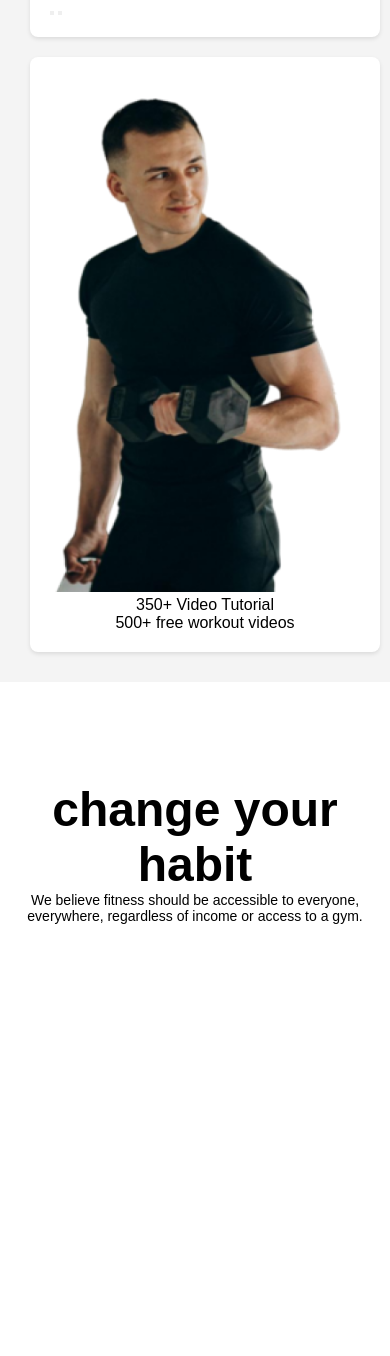
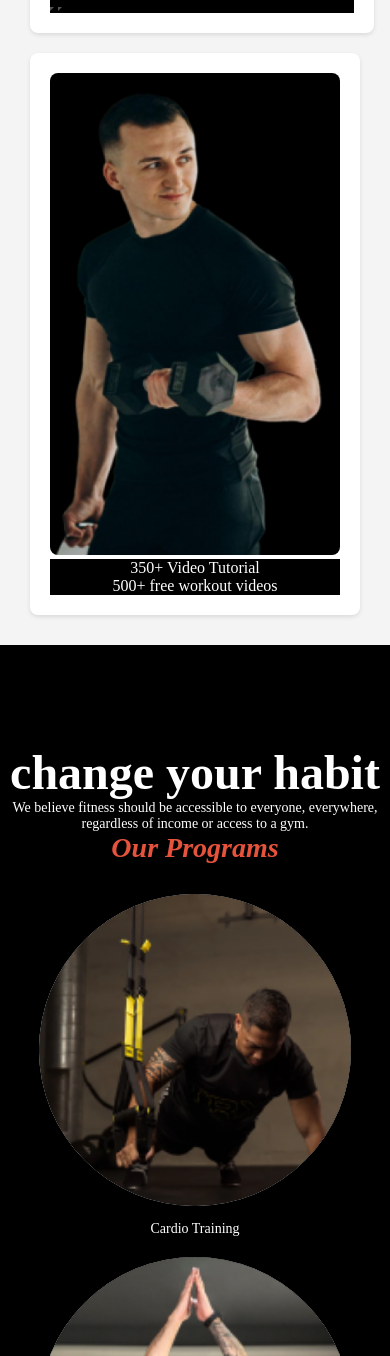
Before and after one commit to noman1709012/baje, a plain HTML site: page index.html in a window 390 px wide. Shown: the part 644-2000 px from the top of the page. Before the commit the page ends 1568 px from the top, so only its background shows below. Drawn offline with Linux system fonts and the light colour scheme; a web font is replaced by a local one.

Commit message:
last crap

```diff
--- a/index.html
+++ b/index.html
@@ -25,23 +25,54 @@
     </section>
    <div class="banner">
         <div class="card text-card">
-            <h1 style="font-size:900;font-size:78px">Get body in <span class="shape">shape</span> & stay healthy</h1>
-            <p style="font-size:16px;font-weight:400;">A huge selection of health and fitness content, healthy recipes and transformation stories to help you get fit and stay fit!</p>
+            <h1 style="font-size:900;font-size:78px;color:white;">Get body in <span class="shape">shape</span> & stay healthy</h1>
+            <p style="font-size:16px;font-weight:400;color:white;">A huge selection of health and fitness content, healthy recipes and transformation stories to help you get fit and stay fit!</p>
             <div><button></button>
                 <button></button></div>
         </div>
         <div class="card image-card">
             <img src="images/Images 2.png" alt="Description of image">
             <div>
-            <p class="overlay one">350+ Video Tutorial</p>
-            <p class="overlay two">500+ free workout videos</p>
+            <p class="overlay one" style="color:white;">350+ Video Tutorial</p>
+            <p class="overlay two" style="color:white">500+ free workout videos</p>
         </div>
         </div>
     </div>
     <div class="main">
-        <h1 style="text-align:center;margin-top:100px;font-weight: 900;font-size:48px;">change your habit</h1>
-        <p style="text-align:center;font-weight:400;font-size:14px;">We believe fitness should be accessible to everyone, everywhere, regardless of income or access to a gym.</p>
+        <h1 style="text-align:center;margin-top:100px;font-weight: 900;font-size:48px;color:white;">change your habit</h1>
+        <p style="text-align:center;font-weight:400;font-size:14px;color:white;">We believe fitness should be accessible to everyone, everywhere, regardless of income or access to a gym.</p>
     </div>
+    <section>
+        <div class="content-wrapper">
+            <h1 class="section-title" style="text-align: center;">Our Programs</h1>
+            <div class="image-grid">
+                <div class="image-item">
+                    <div class="circle-image">
+                        <img src="images/image 3.png" alt="Image 1">
+                    </div>
+                    <p class="image-description" style="color:white;">Cardio Training</p>
+                </div>
+                <div class="image-item">
+                    <div class="circle-image">
+                        <img src="images/image 2.png" alt="Image 2">
+                    </div>
+                    <p class="image-description"style='color:white'>Strength Training</p>
+                </div>
+                <div class="image-item">
+                    <div class="circle-image">
+                        <img src="images/image 4.png" alt="Image 3">
+                    </div>
+                    <p class="image-description"style='color:white'>Yoga & Meditation</p>
+                </div>
+                <div class="image-item">
+                    <div class="circle-image">
+                        <img src="images/image 5.png" alt="Image 4">
+                    </div>
+                    <p class="image-description"style='color:white'>Nutrition Plans</p>
+                </div>
+            </div>
+        </div>
+    </section>
 
 </body>
 </html>
--- a/styles/responsive.css
+++ b/styles/responsive.css
@@ -9,53 +9,12 @@
     .btn_container{
         display:none;
     }
-  body {
-    margin: 0;
-    font-family: Arial, sans-serif;
-}
+ .section-title {
+        font-size: 28px;
+    }
 
-.banner {
-    display: flex;
-    flex-direction: row;
-    justify-content: space-between;
-    align-items: center;
-    padding: 20px;
-    background-color: #f4f4f4;
-}
-
-.card {
-    box-sizing: border-box;
-    width: 48%;
-    padding: 20px;
-    margin: 10px;
-    background-color: white;
-    box-shadow: 0 2px 4px rgba(0, 0, 0, 0.1);
-    border-radius: 8px;
-}
-
-.text-card {
-    flex: 1;
-}
-
-.image-card {
-    flex: 1;
-    text-align: center;
-}
-
-.image-card img {
-    max-width: 100%;
-    height: auto;
-    border-radius: 8px;
-}
-
-/* Responsive Design */
-@media (max-width: 500px) {
-    .banner {
-        flex-direction: column;
+    .image-description {
+        font-size: 14px;
     }
-    .card {
-        width: 100%;
-    }
-}
 
 }
--- a/styles/style.css
+++ b/styles/style.css
@@ -4,6 +4,7 @@
     margin: 0;
     padding: 0;
     box-sizing: border-box;
+    background-color: black;
 }
 
 .container {
@@ -76,6 +77,63 @@ body {
     font-family: "Grey Qo",cursive;
     font-size:90px;
 }
+content-wrapper {
+    text-align: center;
+    padding: 50px 0;
+    background-color: #f0f0f0;
+}
+
+.section-title {
+    color: #e6533c;
+    font-style: italic;
+    font-weight: 800;
+    margin-bottom: 30px;
+    font-size: 36px;
+}
+
+.image-grid {
+    display: grid;
+    grid-template-columns: repeat(auto-fit, minmax(200px, 1fr));
+    gap: 20px;
+    justify-content: center;
+    align-items: center;
+    margin: 0 auto;
+    width: 80%;
+    max-width: 1200px;
+}
+
+.image-item {
+    display: flex;
+    flex-direction: column;
+    align-items: center;
+    text-align: center;
+}
+
+.circle-image {
+    width: 100%;
+    padding-top: 100%;
+    position: relative;
+    overflow: hidden;
+    border-radius: 50%;
+    background-color: #e0e0e0;
+}
+
+.circle-image img {
+    position: absolute;
+    top: 0;
+    left: 0;
+    width: 100%;
+    height: 100%;
+    object-fit: cover;
+    border-radius: 50%;
+}
+
+.image-description {
+    margin-top: 15px;
+    font-size: 16px;
+    color: #333;
+    font-weight: 500;
+}
 /* Responsive Design */
 /* @media (min-width: 768px) {
     .banner {
```
